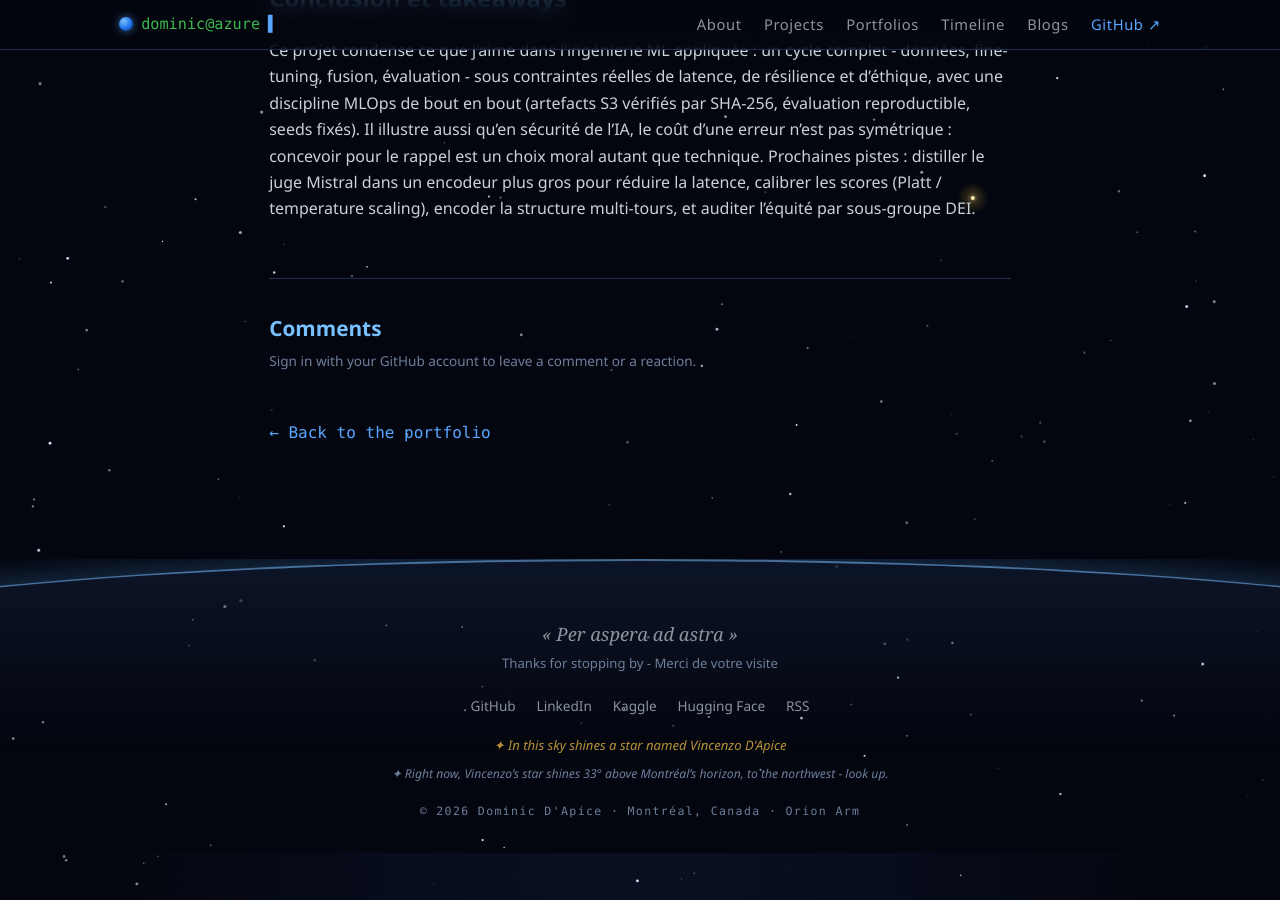
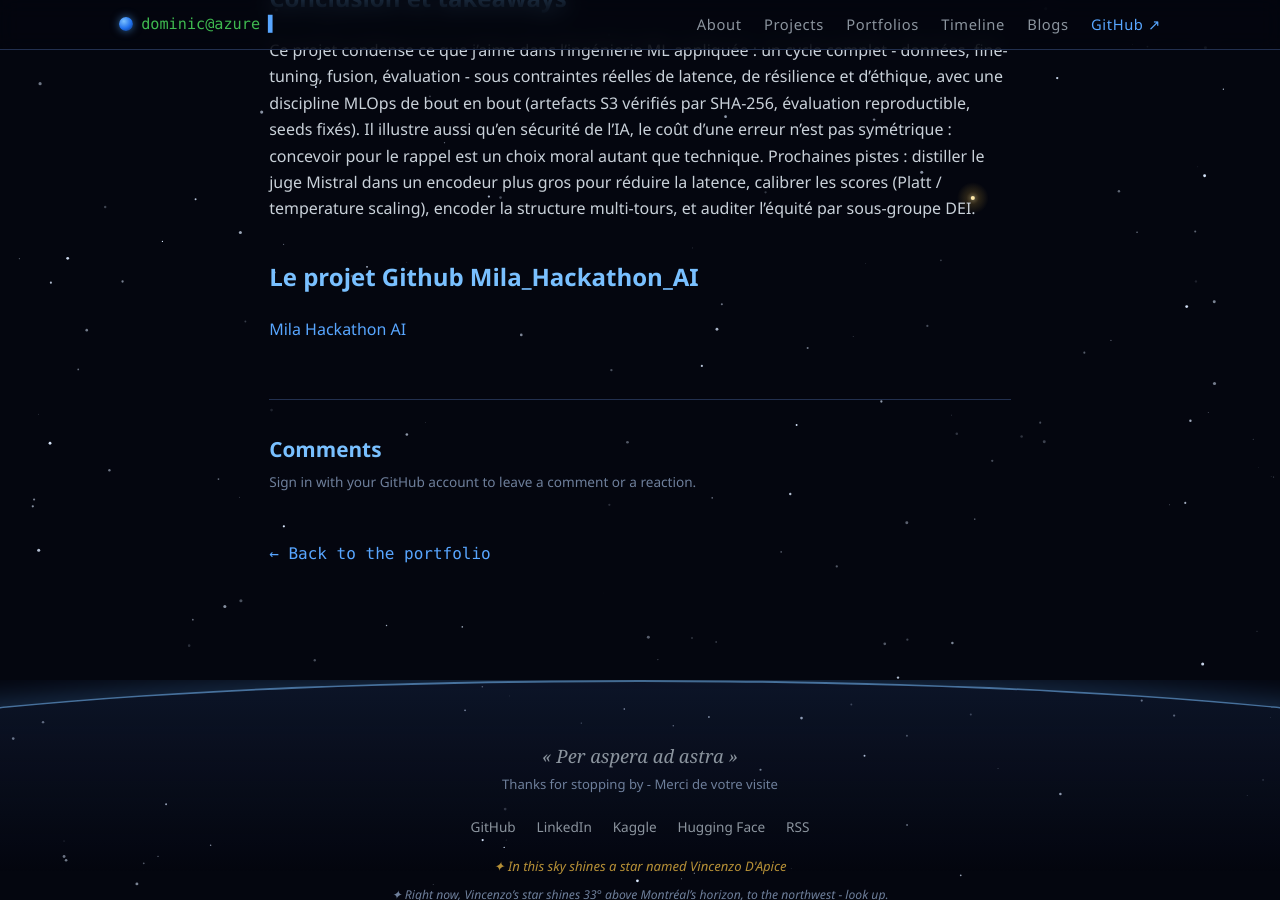
Before and after one commit to dapiced/dapiced.github.io, a Jekyll site: the page built from _portfolio/hackathon-mila-garde-fou-bilingue.md, in a window 1280 px wide and 900 px high, scrolled down 5084 px. Built offline with Jekyll 4.4.1, drawn with Linux system fonts in a browser that asks for light colours; comment, search, counter and statistics services are not loaded; before the commit the page ends 5943 px from its top, so only the background shows below that.

Commit message:
Update conclusion and add GitHub project link
Added project GitHub link and expanded conclusion.

```diff
--- a/_portfolio/hackathon-mila-garde-fou-bilingue.md
+++ b/_portfolio/hackathon-mila-garde-fou-bilingue.md
@@ -123,3 +123,7 @@ Un rappel de 92,3 % signifie qu'environ 60 des 65 conversations à haut risque s
 ## Conclusion et takeaways
 
 Ce projet condense ce que j'aime dans l'ingénierie ML appliquée : un cycle complet - données, fine-tuning, fusion, évaluation - sous contraintes réelles de latence, de résilience et d'éthique, avec une discipline MLOps de bout en bout (artefacts S3 vérifiés par SHA-256, évaluation reproductible, seeds fixés). Il illustre aussi qu'en sécurité de l'IA, le coût d'une erreur n'est pas symétrique : concevoir pour le rappel est un choix moral autant que technique. Prochaines pistes : distiller le juge Mistral dans un encodeur plus gros pour réduire la latence, calibrer les scores (Platt / temperature scaling), encoder la structure multi-tours, et auditer l'équité par sous-groupe DEI.
+
+## Le projet Github Mila_Hackathon_AI
+
+[Mila Hackathon AI](https://github.com/dapiced/Mila_Hackathon_AI)
```
